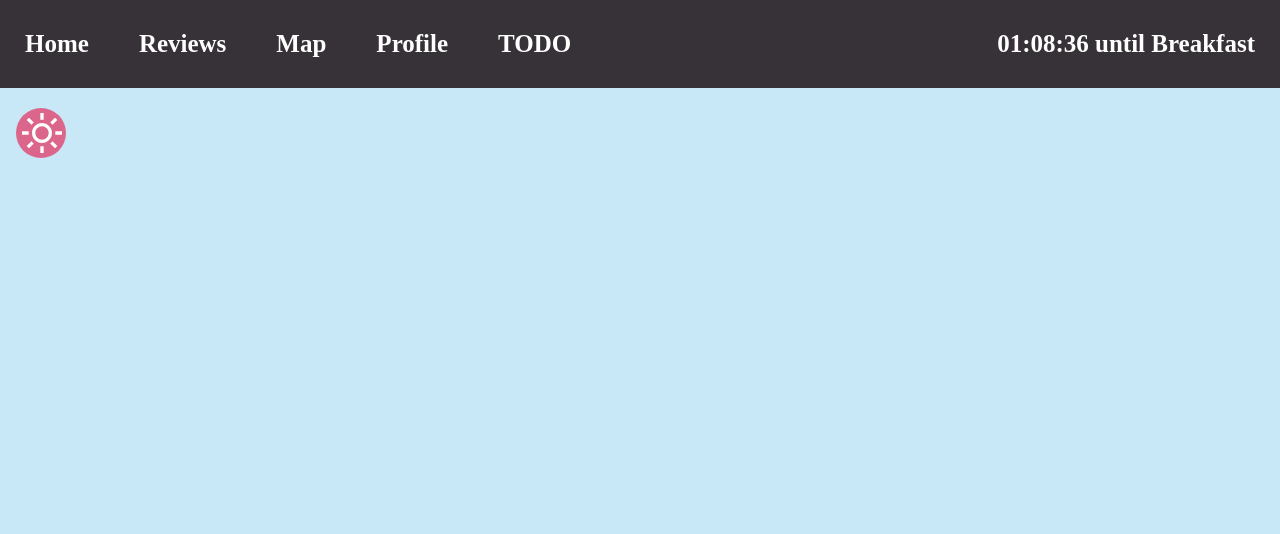
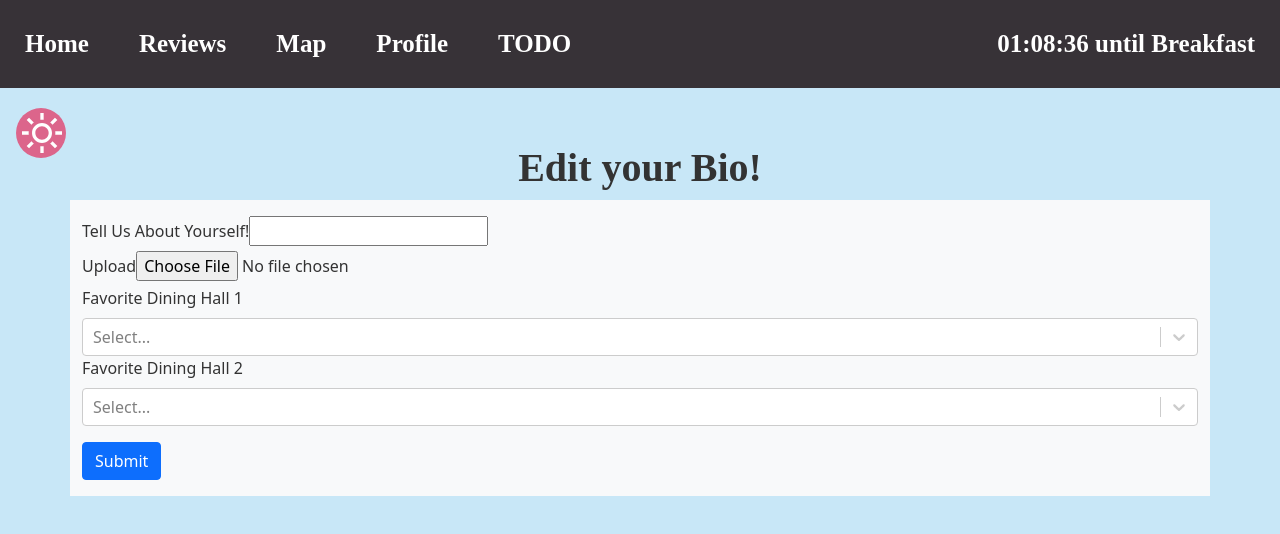
Before and after one commit to 35L-sleepy-tamagos/bruin-bites, a React (Create React App) app in the folder bites-frontend/: page /edit-profile in a window 1280 px wide. Shown: the top 534 px of the page. Built offline with nearby package versions, Linux system fonts and the light colour scheme.

Commit message:
Added User Profile Customization

```diff
--- a/bites-frontend/package.json
+++ b/bites-frontend/package.json
@@ -16,6 +16,7 @@
     "react-icons": "^4.3.1",
     "react-router-dom": "^6.3.0",
     "react-scripts": "^5.0.1",
+    "react-select": "^5.3.2",
     "styled-components": "^5.3.5",
     "web-vitals": "^2.1.4"
   },
--- a/bites-frontend/src/App.js
+++ b/bites-frontend/src/App.js
@@ -8,6 +8,7 @@ import Map from "./pages/Map";
 import SignIn from "./pages/SignIn";
 import Register from "./pages/Register";
 import Venue from "./pages/Venue";
+import EditProfile from "./pages/editProfile"
 import { auth } from "./components/firebaseConfig/firebase.js";
 
 import { useState } from "react";
@@ -61,6 +62,7 @@ function App() {
         <Route path="/signin" element={<SignIn />}></Route>
         <Route path="/register" element={<Register />}></Route>
         <Route path="/venue" element={<Venue />}></Route>
+        <Route path="/edit-profile" element={<EditProfile/>}></Route>
       </Routes>
     </Router>
   );
--- /dev/null
+++ b/bites-frontend/src/components/Dropdown.js
@@ -0,0 +1,19 @@
+import React from "react"
+import Select from "react-select"
+
+export default ({ onChange, options, value, className}) => {
+
+    const defaultValue = (options, value) => {
+        return options ? options.find(option => options.value === value) : "";
+    }
+
+    return (
+        <div className={ className }>
+            <Select
+                value={ defaultValue(options, value) }
+                onChange={ value => onChange(value) }
+                options={ options }
+            />
+        </div>
+    )
+}
--- a/bites-frontend/src/components/firebaseConfig/utils.js
+++ b/bites-frontend/src/components/firebaseConfig/utils.js
@@ -20,6 +20,7 @@ import {
   GoogleAuthProvider,
   signInWithPopup,
 } from "firebase/auth";
+import { getStorage, getStream, ref, uploadBytes } from "firebase/storage";
 import Review, { app, auth } from "./firebase.js";
 import React, { useState, useEffect, useNavigate } from "react";
 import { Navigate, useResolvedPath } from "react-router-dom";
@@ -74,11 +75,17 @@ export async function googleSignIn() {
     const q = query(collection(db, "users"), where("uid", "==", user.uid));
     const docs = await getDocs(q);
     if (docs.docs.length === 0) {
-      await addDoc(collection(db, "users"), {
+      await setDoc(doc(db, "users", user.uid), {
         uid: user.uid,
         name: user.displayName,
         authProvider: "google",
         email: user.email,
+        bio: "",
+        dining: [],
+        reviews: [],
+        image: "",
+        favDining1: "",
+        favDining2: "",
       });
     }
   } catch (err) {
@@ -102,11 +109,17 @@ export async function emailRegister(name, email, password) {
   try {
     const account = await createUserWithEmailAndPassword(auth, email, password);
     const user = account.user;
-    await addDoc(collection(db, "users"), {
+    await setDoc(doc(db, "users", user.uid), {
       uid: user.uid,
       name,
       authProvider: "local",
       email,
+      bio: "",
+      dining: [],
+      reviews: [],
+      image: "",
+      favDining1: "",
+      favDining2: "",
     });
   }
   catch (err) {
@@ -123,14 +136,48 @@ export function logout() {
 export async function getUsers(uid) {
   const db = getFirestore();
   const userRef = collection(db, "users");
-  const userDetails = [];
+  var userDetails = {};
   const q = query(userRef, where("uid", "==", uid));
   const qSnapshot = await getDocs(q);
   qSnapshot.forEach((doc) => {
-    userDetails.push(
-      doc.data().name,
-      doc.data().email,
-      doc.data().uid,);
+    userDetails = {...doc.data()};
   })
   return userDetails;
 }
+
+export async function editBio(uid, newBio) {
+  if (!newBio) {
+    return;
+  }
+  const db = getFirestore();
+  const userRef = doc(db, "users", uid);
+  await updateDoc(userRef, {
+    bio: newBio,
+  });
+}
+
+export async function editUserImage(uid, newImg) {
+  const db = getFirestore();
+  const userRef = doc(db, "users", uid);
+  await updateDoc(userRef, {
+      img: newImg,
+  })
+}
+
+export async function editFavDining(uid, newDiningHall, id) {
+  if (!newDiningHall) {
+    return;
+  }
+  const db = getFirestore();
+  const userRef = doc(db, "users", uid);
+  if (id == 1) {
+    await updateDoc(userRef, {
+      favDining1: newDiningHall,
+    })
+  }
+  else if (id == 2) {
+    await updateDoc(userRef, {
+      favDining2: newDiningHall,
+    })
+  }
+}
--- a/bites-frontend/src/pages/Profile.js
+++ b/bites-frontend/src/pages/Profile.js
@@ -10,6 +10,7 @@ import SignIn from './SignIn';
 import { useNavigate } from 'react-router-dom';
 import { collection, doc, getDoc, getFirestore } from "firebase/firestore";
 import { useEffect, useState } from 'react';
+import { getStorage, getStream, listAll, ref, uploadBytes, getDownloadURL } from "firebase/storage";
 
 // TODO: backend integration
 // TODO: Frontend -> Bootstrap
@@ -23,6 +24,10 @@ export default function Profile() {
 	function signout() {
 		navigate("/");
 		logout();
+	}
+
+	function editProfile() {
+		navigate("/edit-profile")
 	}
 
 	if (auth.currentUser) {
@@ -43,35 +48,61 @@ export default function Profile() {
 		});
 	}, []);
 
+	const storage = getStorage();
+	const imgRef = ref(storage, userDetails.uid + "/");
+
+	const [userImage, setUserImage] = useState();
+
+	useEffect(() => {
+		listAll(imgRef).then((response) => {
+			response.items.forEach((item) => {
+				if (item.name == userDetails.img) {
+					getDownloadURL(item).then((url) => {
+						setUserImage(url);
+					})
+				}
+			})
+		})
+	})
+
 	if (auth.currentUser) {
 		console.log(userDetails);
+
+		const image = userImage ? userImage : ProfileImage;
+		const name = userDetails.name;
+		const bio = userDetails.bio ? userDetails.bio : "A Very Mysterious Person...";
+		const place1 = userDetails.favDining1 ? userDetails.favDining1 : "None Yet...";
+		const place2 = userDetails.favDining2 ? userDetails.favDining2 : "None Yet...";
+		const numReviews = 0 //userDetails.reviews.length();
+		const numDining = 0 //userDetails.dining.length();
+
 		return (
 			<div className="Profile">
-				<h1>Welcome, {userDetails[0]}</h1>
+				<h1>Welcome, { name }</h1>
 				<Container className="py-3 fluid text-dark">
 					<Row className="mx-0 bg-light">
 						<Col className="px-3" align="center">
-								<Image className="w-75" src={ProfileImage} />
-								<h3>Joe Bruin</h3>
-								<p>A very mysterious person</p>
+								<Image className="w-75" src={ image } />
+								<h3> { name } </h3>
+								<p> { bio } </p>
 						</Col>
 						<Col className="mt-3">
 							<h3>Favorite Places</h3>
 							<Stack gap={1} className="m-3">
 								<div>
-									<h4>Place 1 </h4>
+									<h4> {place1} </h4>
 									<p> 4 visits</p>
 								</div>
 								<div>
-									<h4>Place 2 </h4>
+									<h4> {place2} </h4>
 									<p> 2 visits</p>
 								</div>
 							</Stack>
 						</Col>
 						<Col className="mt-3">
 							<h3>Activity</h3>
-							<p>10 Reviews posted</p>
-							<p>16 Meals in the past week</p>
+							<p> { numReviews } Reviews posted</p>
+							<p> { numDining } Meals recorded</p>
 						</Col>
 					</Row>
 					<Row className="mt-5">
@@ -88,6 +119,11 @@ export default function Profile() {
 					</Row>
 					<Row>
 						<Col className="mx-0 my-5 d-grid gap-2">
+							<Button variant="primary"
+								class="btn"
+								onClick={ () => editProfile() }>
+								Edit your Profile!
+							</Button>
 							<Button variant="danger"
 								class="btn"
 								size="lg"
--- /dev/null
+++ b/bites-frontend/src/pages/editProfile.js
@@ -0,0 +1,130 @@
+import React, { useState, useEffect } from "react";
+import { useNavigate } from 'react-router-dom';
+import Select from "react-select"
+import { useFormik } from "formik";
+import { app, auth } from '../components/firebaseConfig/firebase';
+import { getUsers, editBio, editUserImage, editFavDining } from "../components/firebaseConfig/utils.js"
+import { Container, Row, Col, Form, Button } from "react-bootstrap"
+import { getStorage, getStream, ref, uploadBytes } from "firebase/storage";
+import Dropdown from "../components/Dropdown";
+import { getFirestore, updateDoc } from "firebase/firestore";
+
+const options = [
+    {value:"deNeve", label:"De Neve"},
+    {value:"epi", label:"Epicuria"},
+    {value:"bplate", label:"Bruin Plate"},
+    {value:"feast", label:"Feast at Rieber"},
+    {value:"rende", label:"Rendevous"},
+    {value:"study", label:"The Study at Hedrick"},
+    {value:"bcafe", label:"Bruin Cafe"},
+    {value:"drey", label:"The Drey"},
+]
+
+export default function EditProfile() {
+    /* get the user */
+    const [userDetails, setUserDetails] = useState([]);
+	useEffect(() => {
+		if (!auth.currentUser) {
+			return;
+		}
+		console.log("getting userdata");
+		getUsers(auth.currentUser.uid).then((userDetails) => {
+			setUserDetails(userDetails);
+		});
+	}, []);
+
+    const [image, setImage] = useState();
+
+    const editImage = () => {
+        if (!image) {
+            return;
+        }
+        console.log("received image");
+        console.log(image.name);
+        editUserImage(uid, image.name);
+        const storage = getStorage();
+        const imageRef = ref(storage, uid + "/" + image.name);
+        uploadBytes(imageRef, image).then(() => {
+            console.log("image uploaded");
+        });
+    }
+
+    const uid = userDetails.uid;
+    const currBio = userDetails.bio ? userDetails.bio : "";
+    const currImg = userDetails.img ? userDetails.img : "";
+    const currFavDin1 = userDetails.favDining1 ? userDetails.favDining1 : "";
+    const currFavDin2 = userDetails.favDining2 ? userDetails.favDining2 : "";
+
+    const navigate = useNavigate();
+
+    /* setup the form handling */
+    const formik = useFormik({
+		initialValues: {
+			bio: currBio,
+			img: currImg,
+			dining1: currFavDin1,
+            dining2: currFavDin2,
+		},
+		onSubmit: (values) => {
+			editBio(uid, values.bio);
+            editImage();
+            editFavDining(uid, values.dining1, 1);
+            editFavDining(uid, values.dining2, 2);
+            navigate("/profile");
+		},
+	});
+
+    return (
+        <Container>
+            <Row>
+                <Col>
+                    <h1 className="fs-1">Edit your Bio!</h1>
+                </Col>
+            </Row>
+            <Row>
+                <Col className="bg-light col-12">
+                <Form onSubmit={formik.handleSubmit} className="py-3">
+                    <Form.Group>
+                        <Form.Label htmlFor="bio">Tell Us About Yourself!</Form.Label>
+                        <input
+                            name="bio"
+                            id="bio"
+                            type="text"
+                            onChange={formik.handleChange}
+                            className="input"
+                            value={formik.values.bio}
+                        />
+                    </Form.Group>
+                    <Form.Group>
+                        <Form.Label htmlFor="img">Upload</Form.Label>
+                        <input
+                            name="img"
+                            id="img"
+                            type="file"
+                            onChange={(e) => setImage(e.target.files[0])}
+                            className="input"
+                        />
+                    </Form.Group>
+                    <Form.Group>
+                        <Form.Label htmlFor="favDining1">Favorite Dining Hall 1</Form.Label>
+                        <Dropdown
+                            options={ options }
+                            value={ formik.values.dining1 }
+                            onChange={ value => formik.setFieldValue("dining1", value.label)}
+                        />
+                    </Form.Group>
+                    <Form.Group className="mb-3">
+                        <Form.Label htmlFor="favDining2">Favorite Dining Hall 2</Form.Label>
+                        <Dropdown
+                            options={ options }
+                            value={ formik.values.dining2 }
+                            onChange={ value => formik.setFieldValue("dining2", value.label)}
+                        />
+                    </Form.Group>
+                    <Button variant="primary" type="submit">Submit</Button>
+                </Form>
+                </Col>
+            </Row>
+        </Container>
+    )
+}
```
Also changed, not shown: 1 other file (tests, documents, lock files or other folders).
